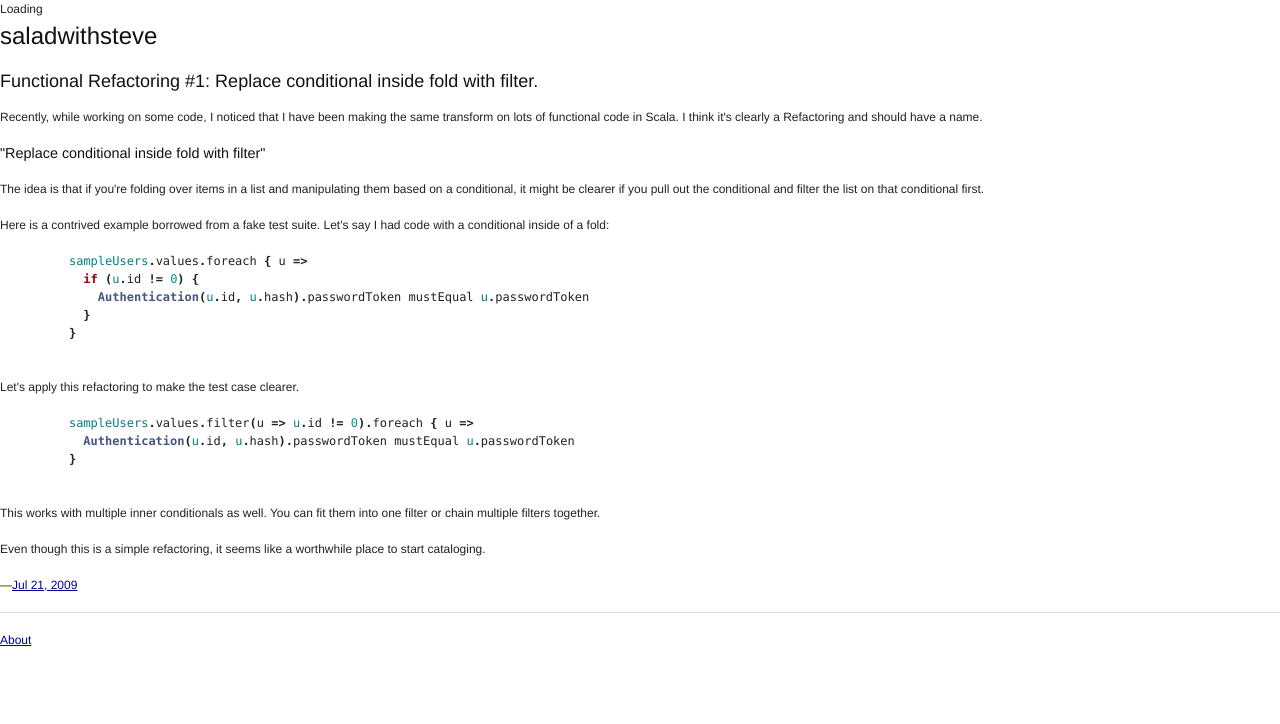
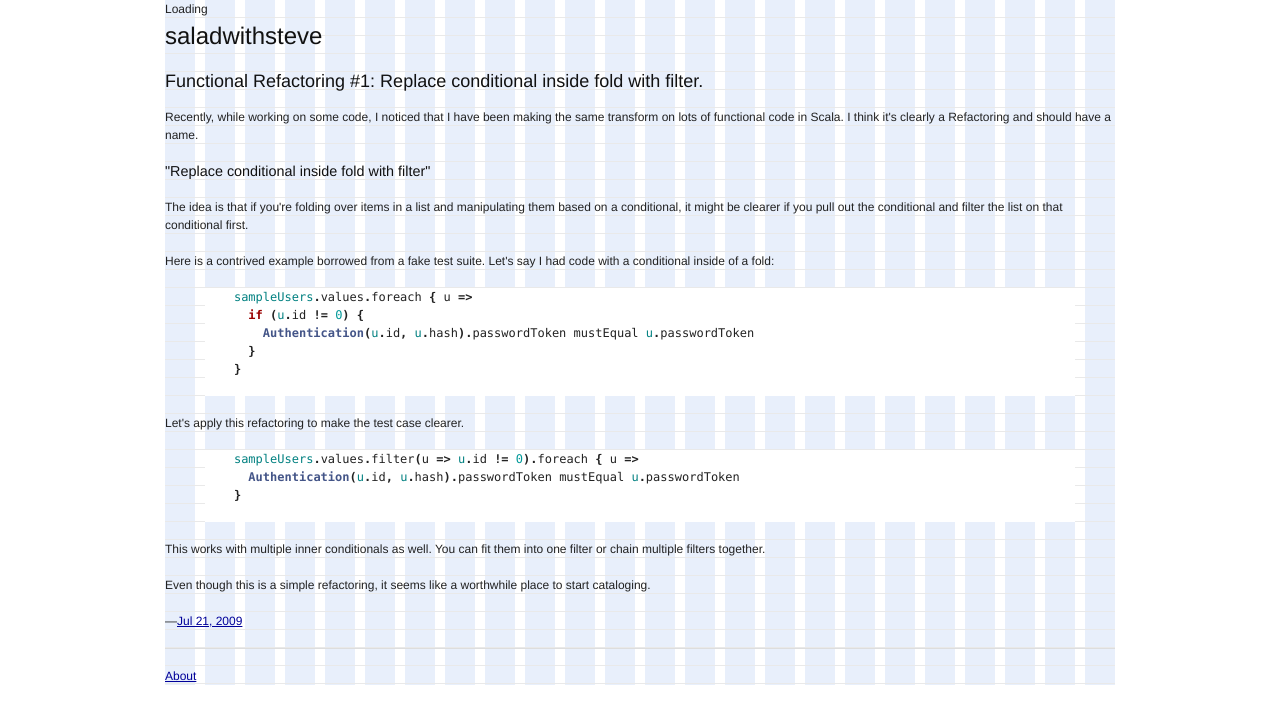
Before and after one commit to stevej/saladwithsteve, a Jekyll site: the page built from index.html, in a window 1280 px wide. Shown: the top 724 px of the page. Built offline with Jekyll 4.4.1, drawn with Linux system fonts in a browser that asks for light colours; comment, search, counter and statistics services are not loaded.

Commit message:
whitespace.

```diff
--- a/_layouts/default.html
+++ b/_layouts/default.html
@@ -7,10 +7,12 @@
   {% include js.html %}
 </head>
 <body>
+  <div class="container showgrid">
     {% include search.html %}
     {{ content }}
     <div id="footer">
       {% include footer.html %}
     </div>
+  </div>
 </body>
 </html>
```
Lines whose indentation alone changed are shown as unchanged.
